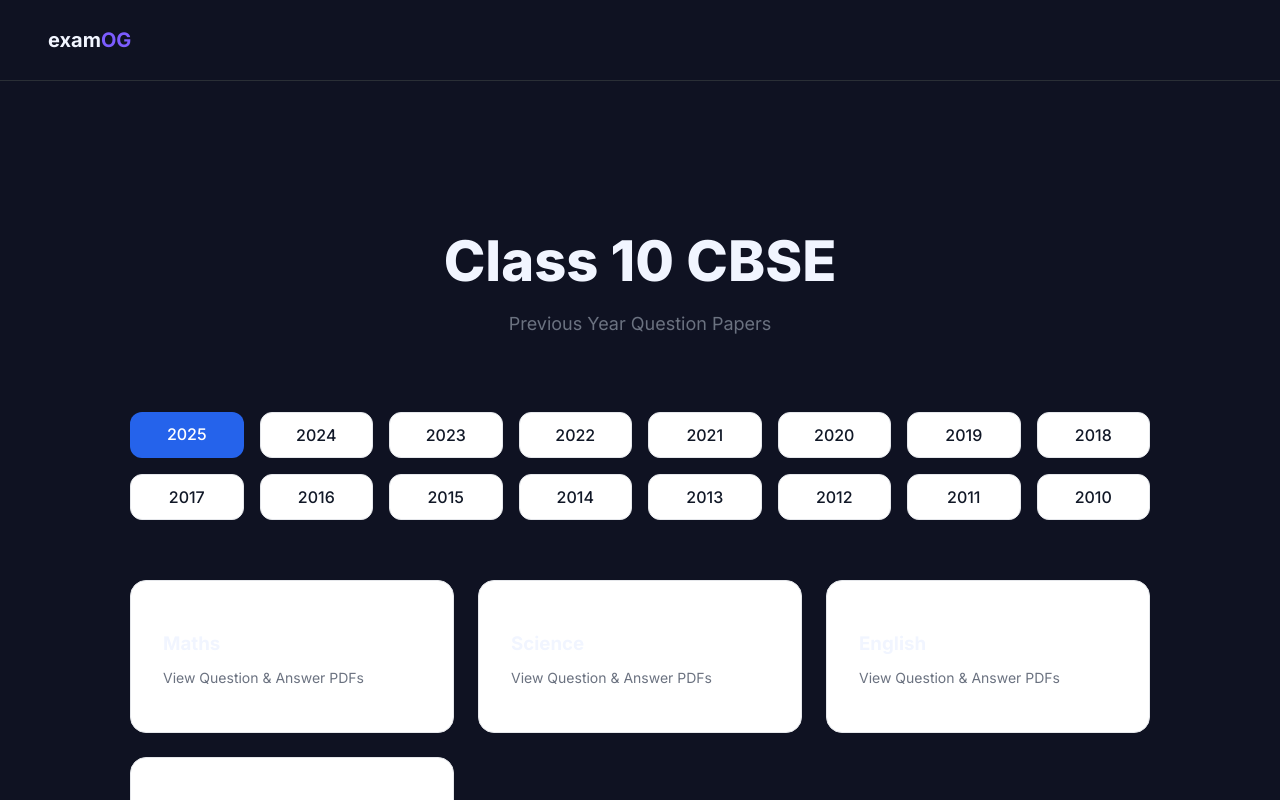
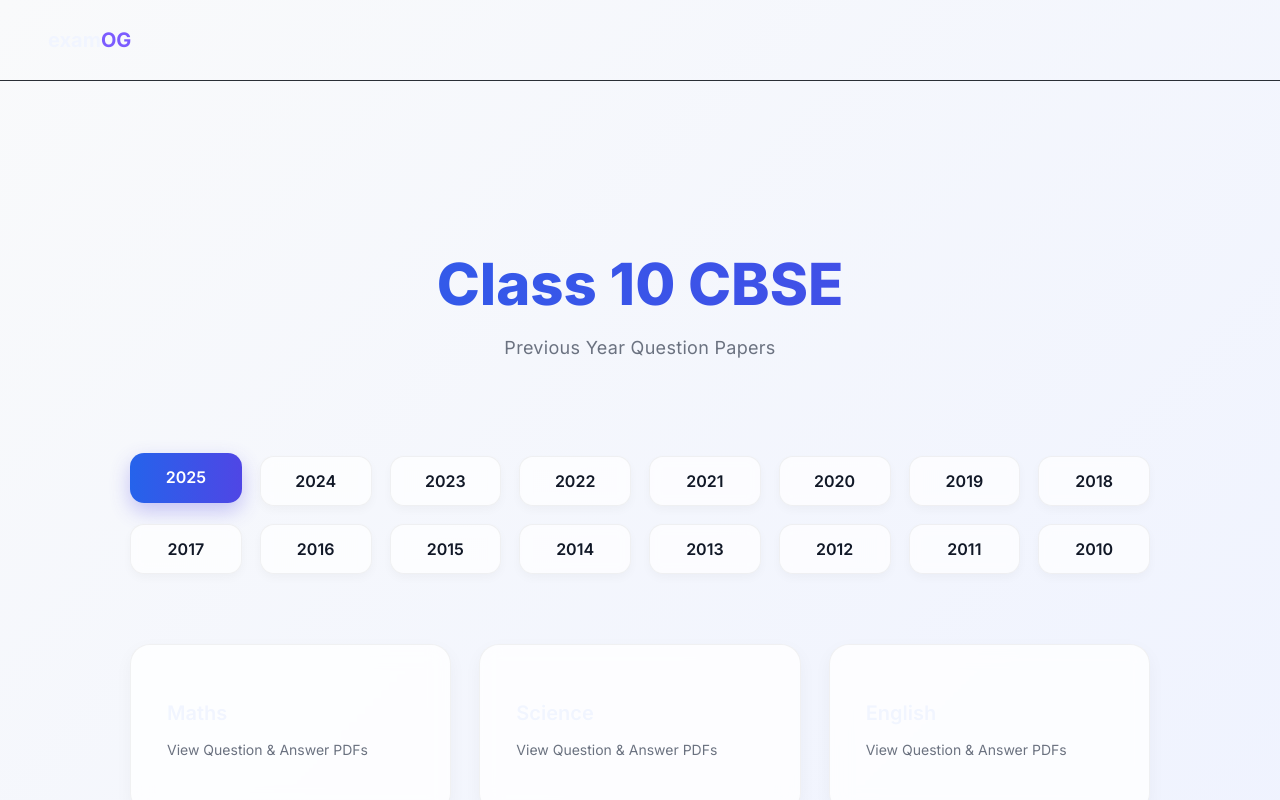
Before and after one commit to jia-nil/examogfrontend, a React (Vite) app: page / in a window 1280 px wide. Both pictures are taken after a click on the element "2025". Shown: the top 800 px of the page. Built offline with nearby package versions, Linux system fonts and the light colour scheme; a web font is replaced by a local one.

Commit message:
Update Dashboard.tsx

```diff
--- a/src/pages/Dashboard.tsx
+++ b/src/pages/Dashboard.tsx
@@ -8,21 +8,31 @@ export default function Dashboard() {
   const [selectedYear, setSelectedYear] = useState<number | null>(null);
 
   return (
-    <div style={{ minHeight: "100vh" }}>
+    <div
+      style={{
+        minHeight: "100vh",
+        background:
+          "linear-gradient(135deg, #f9fafb 0%, #eef2ff 100%)",
+      }}
+    >
       <Navbar />
 
       {/* Hero */}
       <section
         style={{
           textAlign: "center",
-          padding: "100px 20px 60px",
+          padding: "120px 20px 80px",
         }}
       >
         <h1
           style={{
-            fontSize: 56,
+            fontSize: 58,
             fontWeight: 800,
-            marginBottom: 12,
+            marginBottom: 16,
+            background:
+              "linear-gradient(90deg, #2563EB, #4F46E5)",
+            WebkitBackgroundClip: "text",
+            WebkitTextFillColor: "transparent",
           }}
         >
           Class 10 CBSE
@@ -32,6 +42,7 @@ export default function Dashboard() {
           style={{
             fontSize: 18,
             color: "#6B7280",
+            letterSpacing: "0.3px",
           }}
         >
           Previous Year Question Papers
@@ -52,8 +63,8 @@ export default function Dashboard() {
             display: "grid",
             gridTemplateColumns:
               "repeat(auto-fit, minmax(100px, 1fr))",
-            gap: 16,
-            marginBottom: 60,
+            gap: 18,
+            marginBottom: 70,
           }}
         >
           {years.map((year) => (
@@ -61,14 +72,16 @@ export default function Dashboard() {
               key={year}
               onClick={() => setSelectedYear(year)}
               style={{
-                padding: "12px 0",
-                borderRadius: 12,
+                padding: "14px 0",
+                borderRadius: 14,
                 textAlign: "center",
                 cursor: "pointer",
+                fontWeight: 600,
+                backdropFilter: "blur(6px)",
                 background:
                   selectedYear === year
-                    ? "#2563EB"
-                    : "#FFFFFF",
+                    ? "linear-gradient(90deg, #2563EB, #4F46E5)"
+                    : "rgba(255,255,255,0.7)",
                 color:
                   selectedYear === year
                     ? "#FFFFFF"
@@ -76,9 +89,28 @@ export default function Dashboard() {
                 border:
                   selectedYear === year
                     ? "none"
-                    : "1px solid #E5E7EB",
-                fontWeight: 500,
-                transition: "all 0.2s ease",
+                    : "1px solid rgba(0,0,0,0.05)",
+                boxShadow:
+                  selectedYear === year
+                    ? "0 8px 20px rgba(79,70,229,0.3)"
+                    : "0 4px 10px rgba(0,0,0,0.03)",
+                transition: "all 0.25s ease",
+              }}
+              onMouseEnter={(e) => {
+                if (selectedYear !== year) {
+                  e.currentTarget.style.transform =
+                    "translateY(-3px)";
+                  e.currentTarget.style.boxShadow =
+                    "0 8px 18px rgba(0,0,0,0.06)";
+                }
+              }}
+              onMouseLeave={(e) => {
+                if (selectedYear !== year) {
+                  e.currentTarget.style.transform =
+                    "translateY(0)";
+                  e.currentTarget.style.boxShadow =
+                    "0 4px 10px rgba(0,0,0,0.03)";
+                }
               }}
             >
               {year}
@@ -92,34 +124,51 @@ export default function Dashboard() {
             style={{
               display: "grid",
               gridTemplateColumns:
-                "repeat(auto-fit, minmax(240px, 1fr))",
-              gap: 24,
+                "repeat(auto-fit, minmax(260px, 1fr))",
+              gap: 28,
             }}
           >
             {subjects.map((subj) => (
               <div
                 key={subj}
                 style={{
-                  padding: 32,
-                  borderRadius: 16,
-                  background: "#FFFFFF",
-                  border: "1px solid #E5E7EB",
+                  padding: 36,
+                  borderRadius: 20,
+                  background: "rgba(255,255,255,0.8)",
+                  backdropFilter: "blur(10px)",
+                  border: "1px solid rgba(0,0,0,0.05)",
                   cursor: "pointer",
-                  transition: "all 0.2s ease",
+                  transition: "all 0.25s ease",
+                  boxShadow:
+                    "0 6px 18px rgba(0,0,0,0.04)",
                 }}
                 onMouseEnter={(e) => {
+                  e.currentTarget.style.transform =
+                    "translateY(-6px)";
                   e.currentTarget.style.boxShadow =
-                    "0 10px 25px rgba(0,0,0,0.05)";
+                    "0 14px 30px rgba(0,0,0,0.08)";
                 }}
                 onMouseLeave={(e) => {
-                  e.currentTarget.style.boxShadow = "none";
+                  e.currentTarget.style.transform =
+                    "translateY(0)";
+                  e.currentTarget.style.boxShadow =
+                    "0 6px 18px rgba(0,0,0,0.04)";
                 }}
               >
-                <h3 style={{ marginBottom: 8 }}>{subj}</h3>
+                <h3
+                  style={{
+                    marginBottom: 10,
+                    fontSize: 20,
+                    fontWeight: 600,
+                  }}
+                >
+                  {subj}
+                </h3>
                 <p
                   style={{
                     color: "#6B7280",
                     fontSize: 14,
+                    lineHeight: 1.6,
                   }}
                 >
                   View Question & Answer PDFs
```
